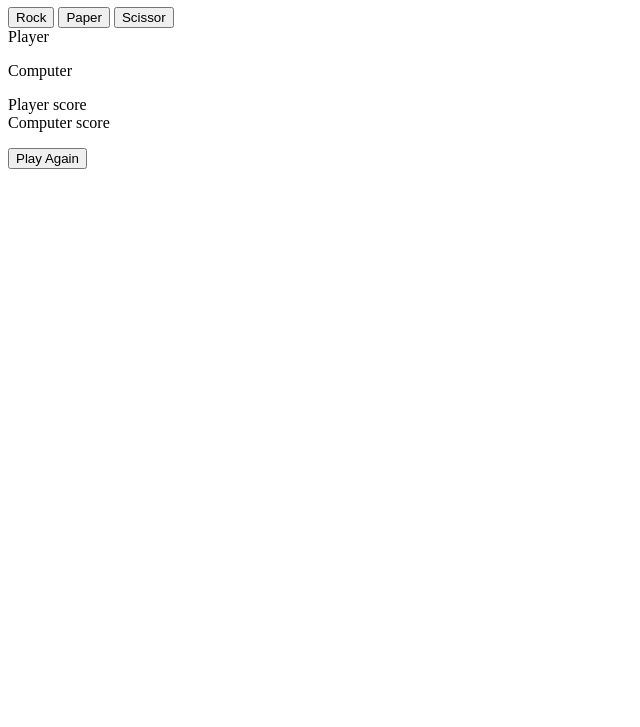
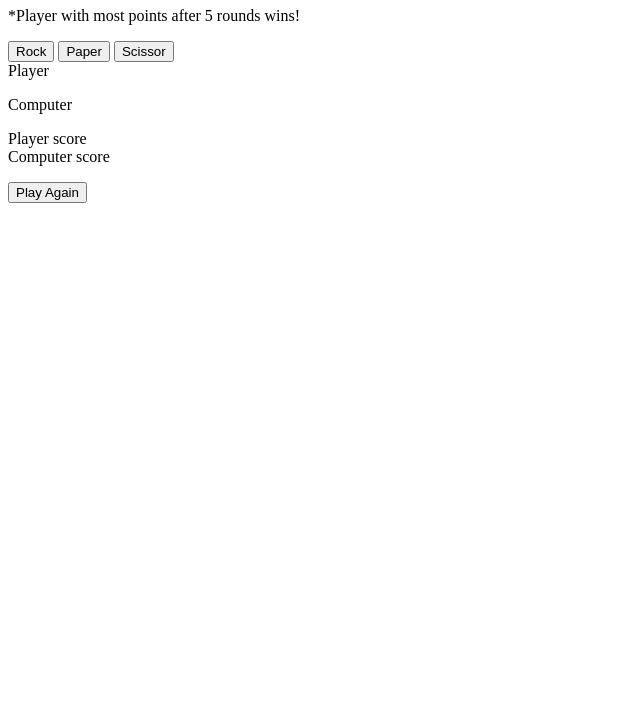
Before and after one commit to CMFernandes/rock_paper_scissor, a plain HTML site: page index.html in a window 1280 px wide. Shown: the part 73-800 px from the top of the page, without its empty margins (0-640 px from the left). Drawn offline with Linux system fonts and the light colour scheme.

Commit message:
added a paragraph indicating winning condition

```diff
--- a/index.html
+++ b/index.html
@@ -5,13 +5,14 @@
     <meta http-equiv="X-UA-Compatible" content="IE=edge">
     <meta name="viewport" content="width=device-width, initial-scale=1.0">
     <link rel="stylesheet" href="style.css">
-    <title>Document</title>
+    <title>Rock Paper Scissor</title>
 </head>
 <body>
     <div class="content">
         <div>
             <h1>Rock Paper Scissors</h1>
         </div>
+        <p>*Player with most points after 5 rounds wins!</p>
         <div id="buttons">
             <button id="rock">Rock</button>
             <button id="paper">Paper</button>
@@ -34,6 +35,7 @@
             <div>Computer score
                 <div id="computer-score"></div>
             </div>
+
         </div>
 
         <div id="result">
```
